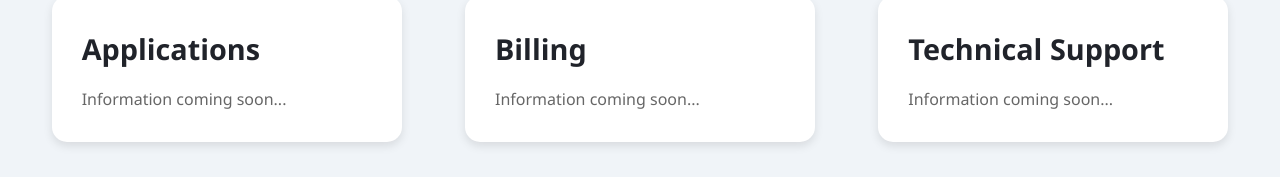
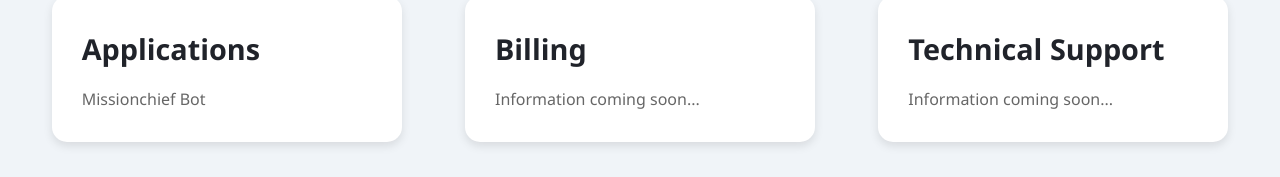
Before and after one commit to NatesHonor/support-app, a React (Create React App) app: page / in a window 1280 px wide. Shown: the part 494-671 px from the top of the page. Built offline with nearby package versions, Linux system fonts and the light colour scheme.

Commit message:
Fixed applications card

```diff
--- a/src/App.js
+++ b/src/App.js
@@ -50,7 +50,7 @@ function App() {
         <div className="content">
           <div className="content-box" onClick={openApplicationsDoc} style={{ cursor: 'pointer' }}>
             <h2>Applications</h2>
-            <p>Information coming soon...</p>
+            <p>Missionchief Bot</p>
           </div>
           <div className="content-box">
             <h2>Billing</h2>
```
